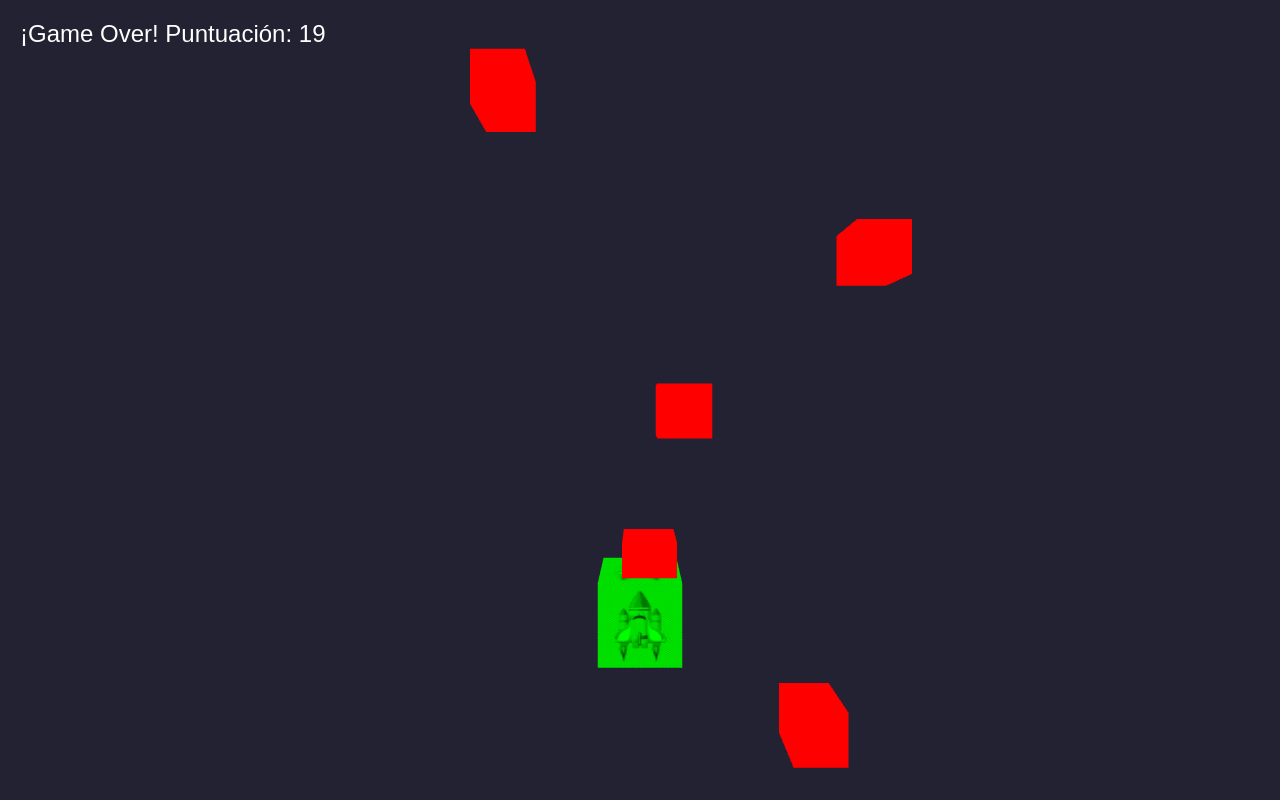
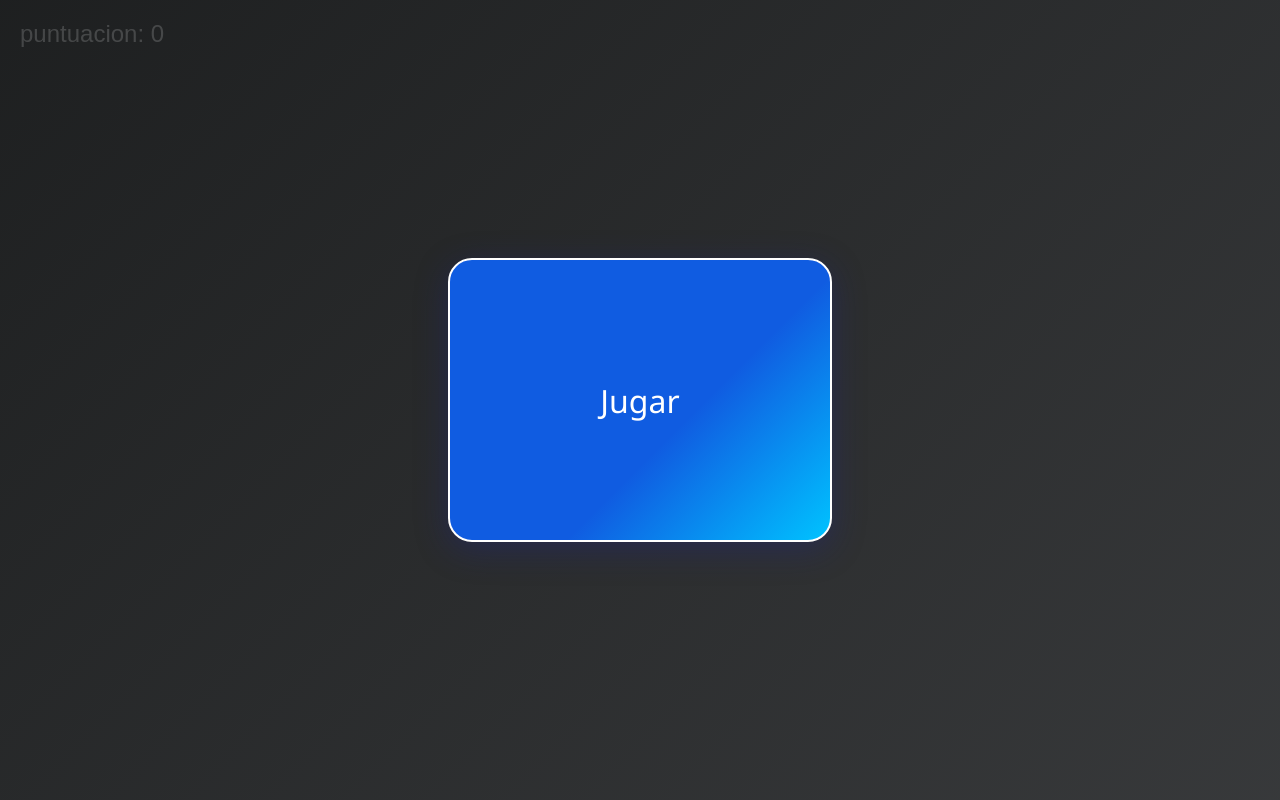
Before and after one commit to uminoGit/Juego-b-sico-con-javaScript, a plain HTML site: page index.html in a window 1280 px wide. Drawn offline with nearby package versions, Linux system fonts and the light colour scheme.

Commit message:
Mejoré la jugabilidad: añadí un boton para empezar a jugar

```diff
--- a/index.html
+++ b/index.html
@@ -7,7 +7,50 @@
     <style>
         body { margin: 0; overflow: hidden; }
         #score { position: absolute; top: 20px; left: 20px; color: white; font-family: Arial; font-size: 24px; }
+
+        .cubierta-emergente{
+            position: fixed;
+            background: linear-gradient(135deg, #232526 0%, #414345 100%);
+            opacity: 0.85;
+            top: 0;
+            left: 0;
+            width: 100vw;
+            height: 100vh;
+            z-index: 10;
+            transition: opacity 0.3s;
+        }
+
+        .mensaje-emergente{
+            position: fixed;
+            background: linear-gradient(135deg, #105ce1 60%, #00c3ff 100%);
+            color: #fff;
+            box-shadow: 0 8px 32px 0 rgba(31, 38, 135, 0.37);
+            border-radius: 24px;
+            border: 2px solid #fff;
+            padding: 30px 20px;
+            width: 340px;
+            height: 220px;
+            font-size: 2em;
+            font-family: 'Segoe UI', Arial, sans-serif;
+            text-align: center;
+            z-index: 11;
+            top: 50%;
+            left: 50%;
+            transform: translate(-50%, -50%);
+            margin: 0;
+            display: flex;
+            flex-direction: column;
+            justify-content: center;
+            align-items: center;
+            cursor: pointer;
+            transition: box-shadow 0.2s, background 0.2s;
+        }
+        .mensaje-emergente:hover {
+            background: linear-gradient(135deg, #00c3ff 0%, #105ce1 100%);
+            box-shadow: 0 12px 40px 0 rgba(16, 92, 225, 0.45);
+        }
     </style>
+
 </head>
 <body>
     <div id="score">puntuacion: 0</div>
@@ -15,5 +58,43 @@
     <script src="./src/core/ObstacleManager.js"></script>
     <script src="./src/utils/controls.js"></script>
     <script src="./src/main.js"></script>
+
+    <script>
+        // Variable global para controlar el inicio del juego
+        window.juegoIniciado = false;
+
+        function mostrarCubiertaEmergente(){
+            let divEmergente = document.createElement("div");
+            divEmergente.setAttribute('id', 'divEemergente');
+            divEmergente.setAttribute('class','cubierta-emergente');
+            divEmergente.style.position = 'fixed';
+            divEmergente.style.top = '0';
+            divEmergente.style.left = '0';
+            document.body.appendChild(divEmergente);
+
+            let divMensaje = document.createElement('div');
+            let textoDivMensaje = document.createTextNode("Jugar");
+            divMensaje.appendChild(textoDivMensaje);
+            divMensaje.setAttribute('id', 'divMensaje');
+            divMensaje.setAttribute('class', 'mensaje-emergente');
+            divMensaje.style.transform = 'translate(-50%, -50%)';
+            divMensaje.onclick = function() {
+                removerCubiertaEmergente();
+                window.juegoIniciado = true;
+                if (window.iniciarJuego) window.iniciarJuego();
+            };
+            document.body.appendChild(divMensaje);
+        }
+        function removerCubiertaEmergente(){
+            document.body.removeChild(document.getElementById('divEemergente'));
+            document.body.removeChild(document.getElementById('divMensaje'));
+        }
+
+        window.onload = function() {
+            mostrarCubiertaEmergente();
+        };
+
+    </script>
+
 </body>
 </html>
--- a/src/entities/player.js
+++ b/src/entities/player.js
@@ -6,15 +6,26 @@ class Player {
      * @param {THREE.Texture} texture - Textura para el material del jugador
      */
     constructor(scene, texture) {
+        // Material cartoon/realista con reflejos y brillo
+        const material = new THREE.MeshPhongMaterial({
+            map: texture, // Textura de la nave
+            color: 0xffffff, // Color base
+            shininess: 100, // Brillo
+            specular: 0x222222 // Reflejo especular
+        });
         this.mesh = new THREE.Mesh(
             new THREE.BoxGeometry(0.5, 0.5, 0.5), // Cubo como base del jugador
-            new THREE.MeshBasicMaterial({
-                map: texture, // Textura del jugador
-                color: 0x00ff00 // Color de respaldo si no hay textura
-            })
+            material
         );
         this.mesh.position.y = -2; // Posición inicial del jugador
         scene.add(this.mesh); // Agrega el jugador a la escena
+        // Luz para resaltar el material Phong
+        if (!scene.getObjectByName('playerLight')) {
+            const light = new THREE.PointLight(0xffffff, 1, 100);
+            light.position.set(0, 0, 5);
+            light.name = 'playerLight';
+            scene.add(light);
+        }
     }
 
     /**
--- a/src/main.js
+++ b/src/main.js
@@ -37,6 +37,8 @@ function updateScore() {
 const playerTexture = textureLoader.load(
     '../../assets/textures/nave.jpeg', // Ruta de la textura del jugador
     () => {
+        // Solo define la función para iniciar el juego, no la ejecutes automáticamente
+        window.iniciarJuego = function() {
             player = new Player(scene, playerTexture); // Crear jugador
             player.mesh.scale.set(1.5, 1.5, 1.5); // Hacer el jugador más grande
             obstacleManager = new ObstacleManager(scene); // Crear gestor de obstáculos
@@ -45,7 +47,6 @@ const playerTexture = textureLoader.load(
             gameOver = false;
             frameCount = 0;
             updateScore();
-
             // 6. Bucle principal del juego
             function gameLoop() {
                 if (gameOver) return; // Si el juego terminó, no seguir
@@ -66,6 +67,8 @@ const playerTexture = textureLoader.load(
                 }
             }
             gameLoop(); // Iniciar el bucle
+        }
+        // NO LLAMAR window.iniciarJuego() aquí
     },
     undefined,
     (err) => console.error("Error cargando textura:", err) // Manejo de error de carga
```
Lines whose indentation alone changed are shown as unchanged.
